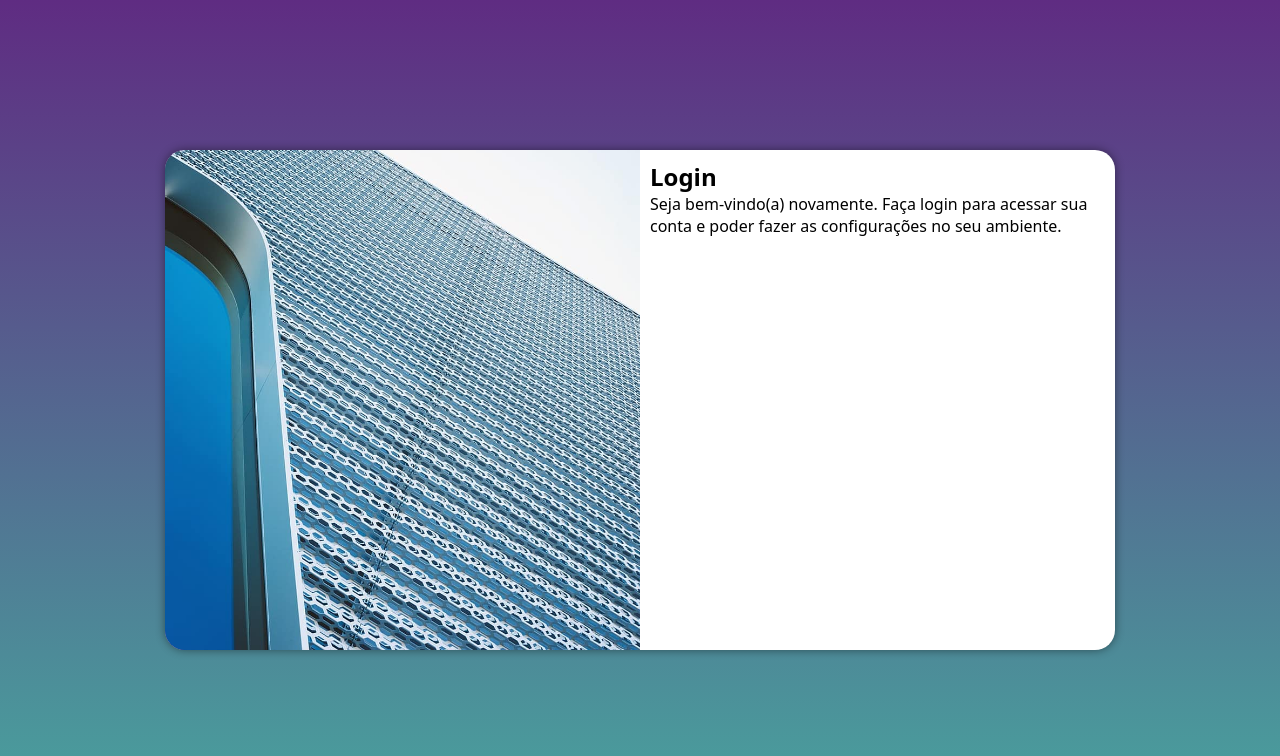
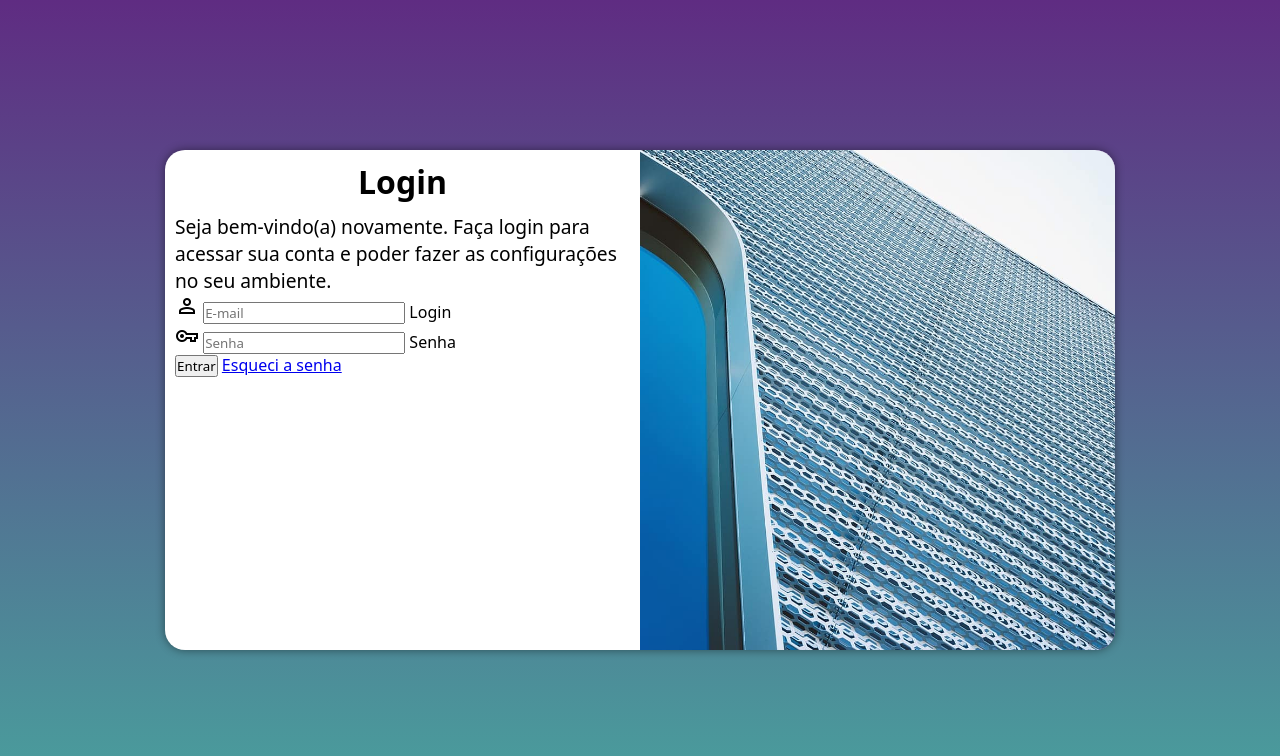
Before and after one commit to ErikeRodrigues/projeto-login, a plain HTML site: page index.html in a window 1280 px wide. Drawn offline with nearby package versions, Linux system fonts and the light colour scheme.

Commit message:
Adicionei o formulario

```diff
--- a/estilos/media-query.css
+++ b/estilos/media-query.css
@@ -33,13 +33,21 @@
     }
 
     .login > .imagem{
-        float: left;
+        float: right;
         width: 50%;
         height: 100%;
     }
 
     .login > .formulario{
-        float: right;
+        float: left;
         width: 50%;
     }
+
+    .formulario > h1{
+        font-size: 2em;
+    }
+
+    .formulario > p{
+        font-size: 1.2em;
+    }
 }
--- a/estilos/style.css
+++ b/estilos/style.css
@@ -54,3 +54,12 @@ main{
     display: block;
     padding: 10px;
 }
+
+.formulario > h1{
+    text-align: center;
+    margin-bottom: 10px;
+}
+
+.formulario > p{
+    font-size: 0.8em;
+}
--- a/index.html
+++ b/index.html
@@ -5,6 +5,7 @@
     <meta name="viewport" content="width=device-width, initial-scale=1.0">
     <link rel="stylesheet" href="estilos/style.css">
     <link rel="stylesheet" href="estilos/media-query.css">
+    <link rel="stylesheet" href="https://fonts.googleapis.com/css2?family=Material+Symbols+Outlined:opsz,wght,FILL,GRAD@48,400,0,0" />
     <title>Login</title>
 </head>
 <body>
@@ -16,8 +17,25 @@
             <div class="formulario">
                 <h1>Login</h1>
                 <p>Seja bem-vindo(a) novamente. Faça login para acessar sua conta e poder fazer as configurações no seu ambiente.</p>
-                <form action="login.php" method="post">
-
+                <form action="login.php" method="post" autocomplete="on">
+                    <div class="campo">
+                        <span class="material-symbols-outlined">
+                            person
+                            </span>
+                        <input type="email" name="login" id="ilogin" placeholder="E-mail" autocomplete="email" required maxlength="30">
+                        <label for="ilogin">Login</label>
+                    </div>
+                    <div class="campo">
+                        <span class="material-symbols-outlined">
+                            vpn_key
+                            </span>
+                        <input type="password" name="senha" id="isenha" placeholder="Senha" autocomplete="current-password" required minlength="8" maxlength="15">
+                        <label for="isenha">Senha</label>
+                    </div>
+                    <input type="submit" value="Entrar">
+                    <a href="esqueci.html">
+                        Esqueci a senha
+                    </a>
                 </form>
             </div>
         </section>
```
